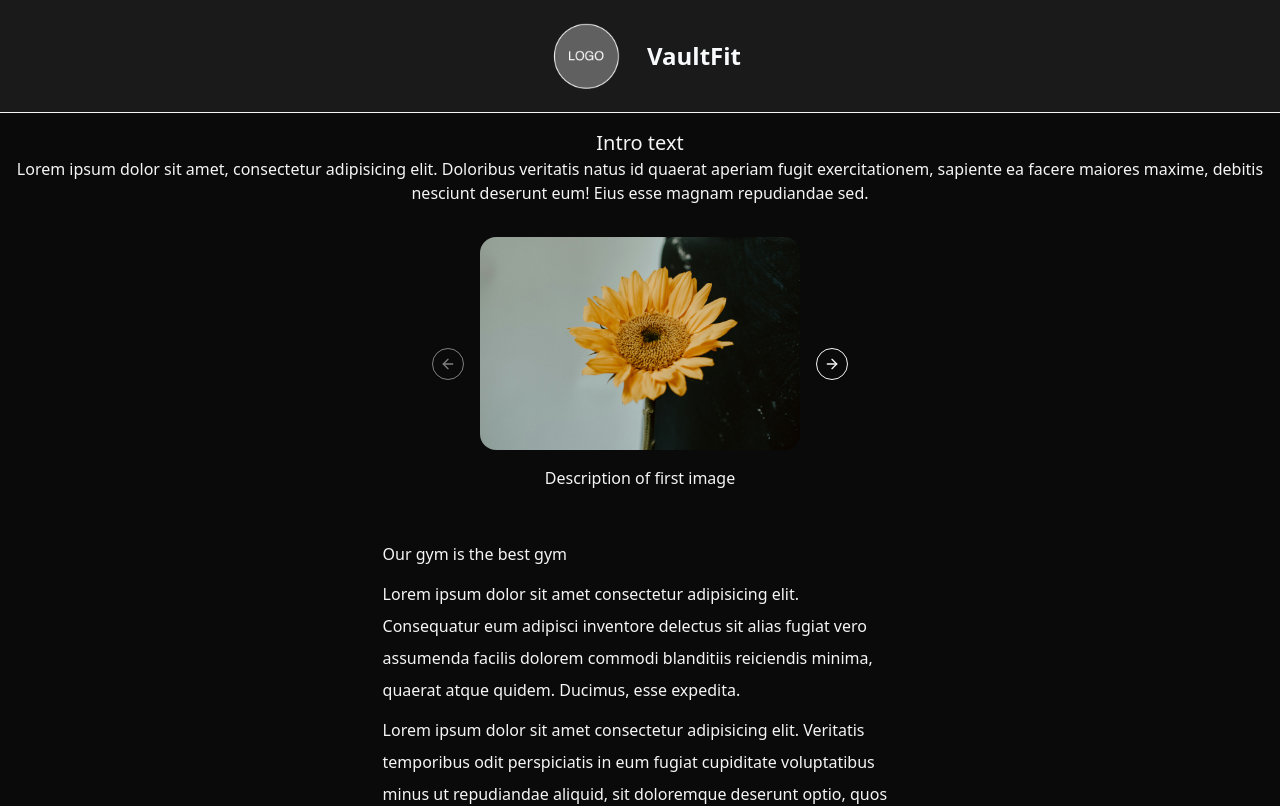
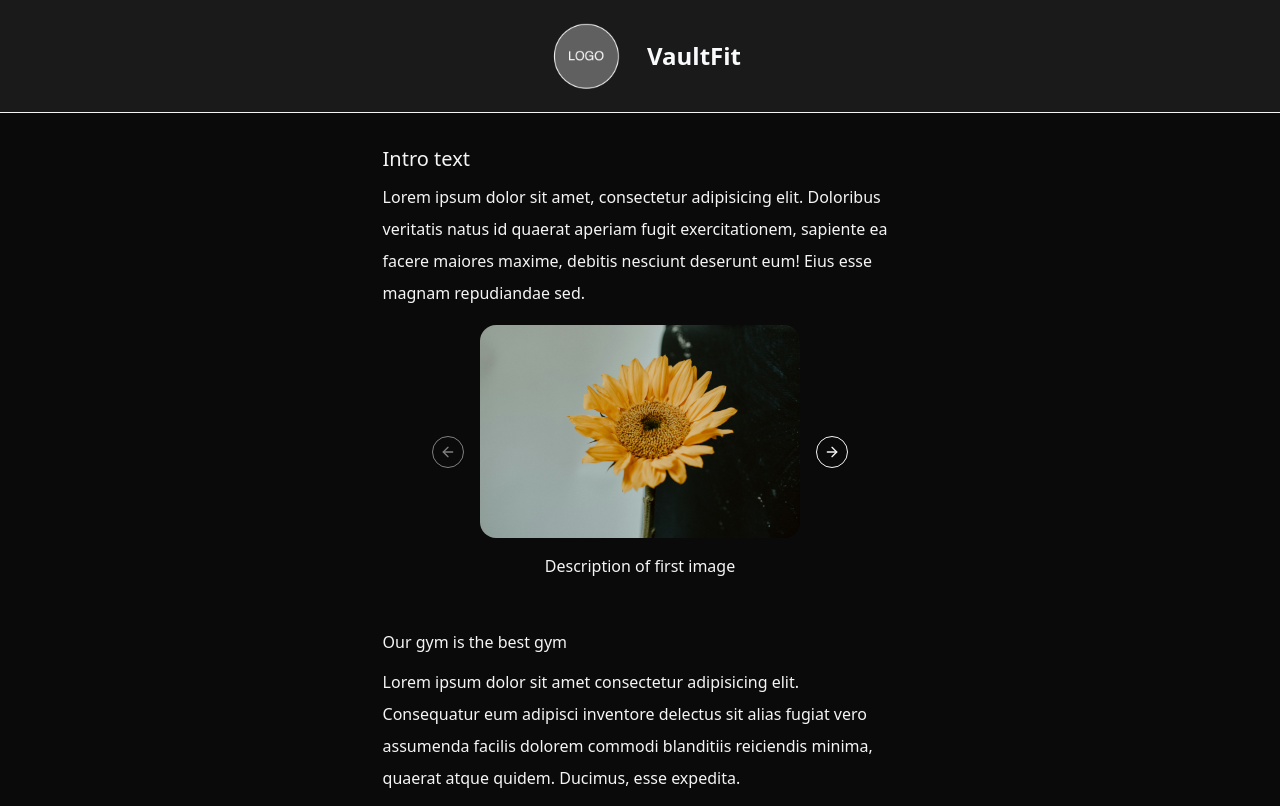
Before and after one commit to evahli/vault-fit, a React (Vite) app: page / in a window 1280 px wide. Shown: the top 806 px of the page. Built offline with nearby package versions, Linux system fonts and the light colour scheme.

Commit message:
fix intro text formatting

```diff
--- a/src/components/IntroText.tsx
+++ b/src/components/IntroText.tsx
@@ -1,6 +1,6 @@
 export const IntroText = () => {
   return (
-    <div className="p-4 text-center">
+    <div className="max-w-prose mx-auto px-10 mt-8 space-y-2 text--text leading-loose">
       <h2 className="text-xl">Intro text</h2>
       <p>
         Lorem ipsum dolor sit amet, consectetur adipisicing elit. Doloribus
```
